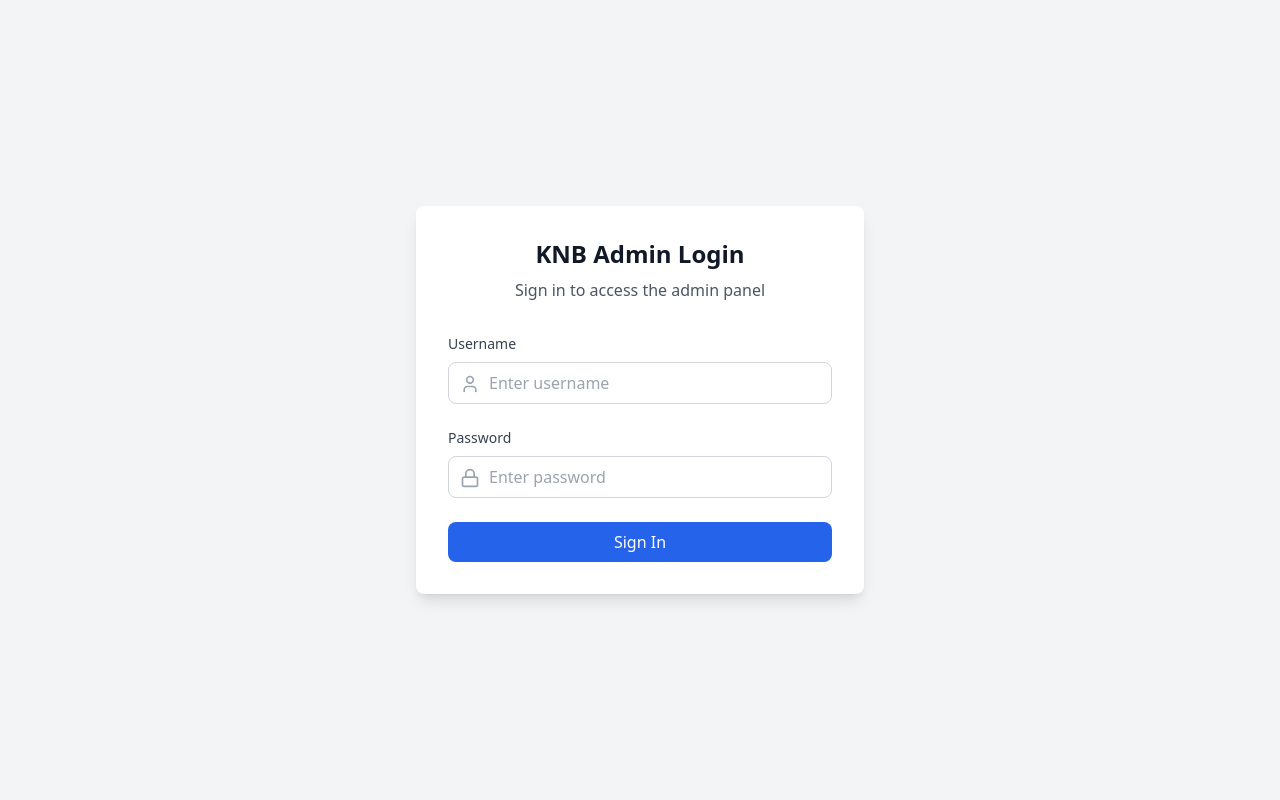
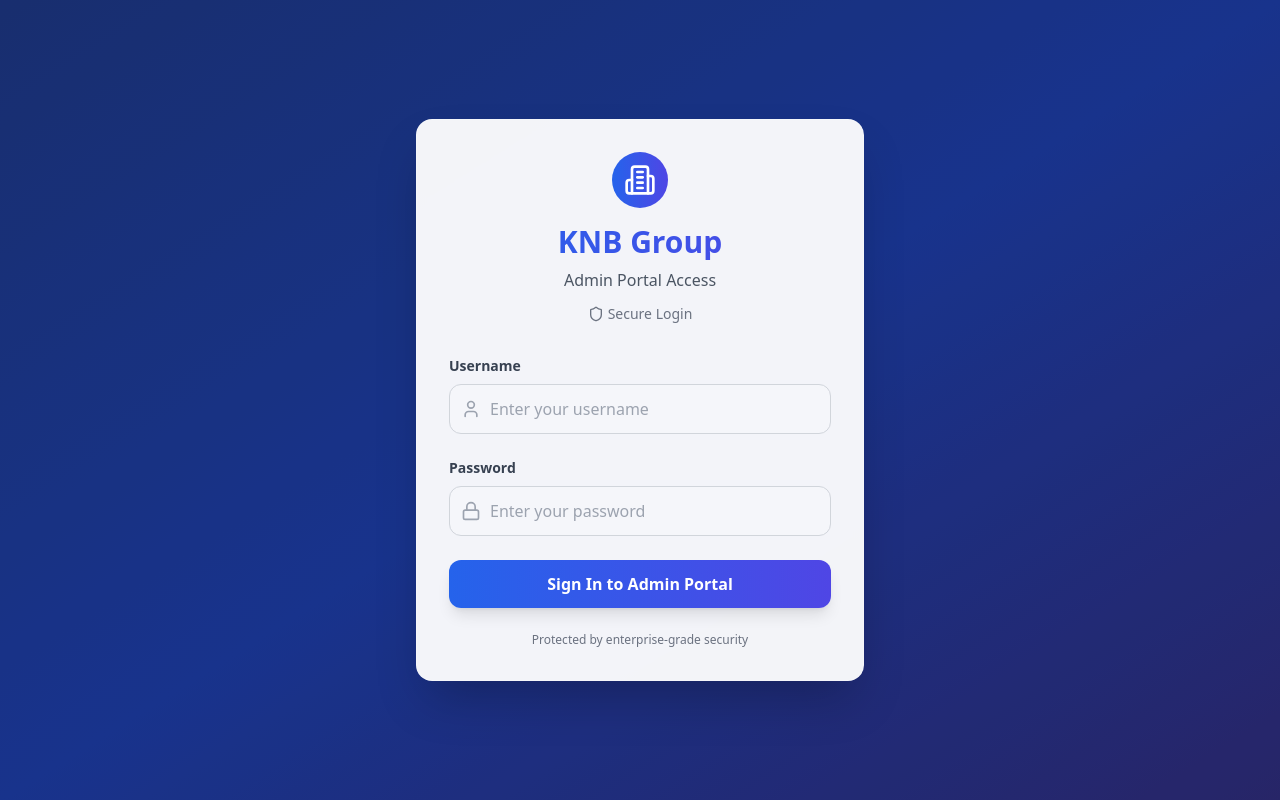
Before and after one commit to shashikant-dev/knb, a Next.js app: page /v1/login in a window 1280 px wide. Built offline with nearby package versions, Linux system fonts and the light colour scheme.

Commit message:
feat: enhance AdminLogin UI with new design elements and security indicators

```diff
--- a/app/v1/login/page.js
+++ b/app/v1/login/page.js
@@ -1,7 +1,7 @@
 'use client';
 import { useState } from 'react';
 import { useRouter } from 'next/navigation';
-import { User, Lock } from 'lucide-react';
+import { User, Lock, Shield, Building2 } from 'lucide-react';
 
 export default function AdminLogin() {
   const [credentials, setCredentials] = useState({ username: '', password: '' });
@@ -40,39 +40,49 @@ export default function AdminLogin() {
   };
 
   return (
-    <div className="min-h-screen bg-gray-100 flex items-center justify-center">
-      <div className="bg-white p-8 rounded-lg shadow-lg w-full max-w-md">
+    <div className="min-h-screen bg-gradient-to-br from-blue-900 via-blue-800 to-indigo-900 flex items-center justify-center p-4">
+      <div className="absolute inset-0 bg-black/20"></div>
+      <div className="relative z-10 bg-white/95 backdrop-blur-sm p-8 rounded-2xl shadow-2xl w-full max-w-md border border-white/20">
         <div className="text-center mb-8">
-          <h1 className="text-2xl font-bold text-gray-900">KNB Admin Login</h1>
-          <p className="text-gray-600 mt-2">Sign in to access the admin panel</p>
+          <div className="flex justify-center mb-4">
+            <div className="bg-gradient-to-r from-blue-600 to-indigo-600 p-3 rounded-full">
+              <Building2 className="h-8 w-8 text-white" />
+            </div>
+          </div>
+          <h1 className="text-3xl font-bold bg-gradient-to-r from-blue-600 to-indigo-600 bg-clip-text text-transparent">KNB Group</h1>
+          <p className="text-gray-600 mt-2 font-medium">Admin Portal Access</p>
+          <div className="flex items-center justify-center mt-3 text-sm text-gray-500">
+            <Shield className="h-4 w-4 mr-1" />
+            <span>Secure Login</span>
+          </div>
         </div>
 
         <form onSubmit={handleSubmit} className="space-y-6">
           <div>
-            <label className="block text-sm font-medium text-gray-700 mb-2">Username</label>
+            <label className="block text-sm font-semibold text-gray-700 mb-2">Username</label>
             <div className="relative">
-              <User className="absolute left-3 top-3 h-5 w-5 text-gray-400" />
+              <User className="absolute left-3 top-1/2 transform -translate-y-1/2 h-5 w-5 text-gray-400" />
               <input
                 type="text"
                 value={credentials.username}
                 onChange={(e) => setCredentials({...credentials, username: e.target.value})}
-                className="w-full pl-10 pr-3 py-2 border border-gray-300 rounded-lg focus:outline-none focus:ring-2 focus:ring-blue-500"
-                placeholder="Enter username"
+                className="w-full pl-10 pr-4 py-3 border border-gray-300 rounded-xl focus:outline-none focus:ring-2 focus:ring-blue-500 focus:border-transparent transition-all duration-200 bg-gray-50/50"
+                placeholder="Enter your username"
                 required
               />
             </div>
           </div>
 
           <div>
-            <label className="block text-sm font-medium text-gray-700 mb-2">Password</label>
+            <label className="block text-sm font-semibold text-gray-700 mb-2">Password</label>
             <div className="relative">
-              <Lock className="absolute left-3 top-3 h-5 w-5 text-gray-400" />
+              <Lock className="absolute left-3 top-1/2 transform -translate-y-1/2 h-5 w-5 text-gray-400" />
               <input
                 type="password"
                 value={credentials.password}
                 onChange={(e) => setCredentials({...credentials, password: e.target.value})}
-                className="w-full pl-10 pr-3 py-2 border border-gray-300 rounded-lg focus:outline-none focus:ring-2 focus:ring-blue-500"
-                placeholder="Enter password"
+                className="w-full pl-10 pr-4 py-3 border border-gray-300 rounded-xl focus:outline-none focus:ring-2 focus:ring-blue-500 focus:border-transparent transition-all duration-200 bg-gray-50/50"
+                placeholder="Enter your password"
                 required
               />
             </div>
@@ -81,11 +91,22 @@ export default function AdminLogin() {
           <button
             type="submit"
             disabled={loading}
-            className="w-full bg-blue-600 text-white py-2 px-4 rounded-lg hover:bg-blue-700 transition-colors disabled:opacity-50"
+            className="w-full bg-gradient-to-r from-blue-600 to-indigo-600 text-white py-3 px-4 rounded-xl hover:from-blue-700 hover:to-indigo-700 transition-all duration-200 disabled:opacity-50 disabled:cursor-not-allowed font-semibold shadow-lg hover:shadow-xl transform hover:-translate-y-0.5"
           >
-            {loading ? 'Signing in...' : 'Sign In'}
+            {loading ? (
+              <div className="flex items-center justify-center">
+                <div className="animate-spin rounded-full h-5 w-5 border-b-2 border-white mr-2"></div>
+                Signing in...
+              </div>
+            ) : (
+              'Sign In to Admin Portal'
+            )}
           </button>
         </form>
+
+        <div className="mt-6 text-center">
+          <p className="text-xs text-gray-500">Protected by enterprise-grade security</p>
+        </div>
       </div>
     </div>
   );
```
